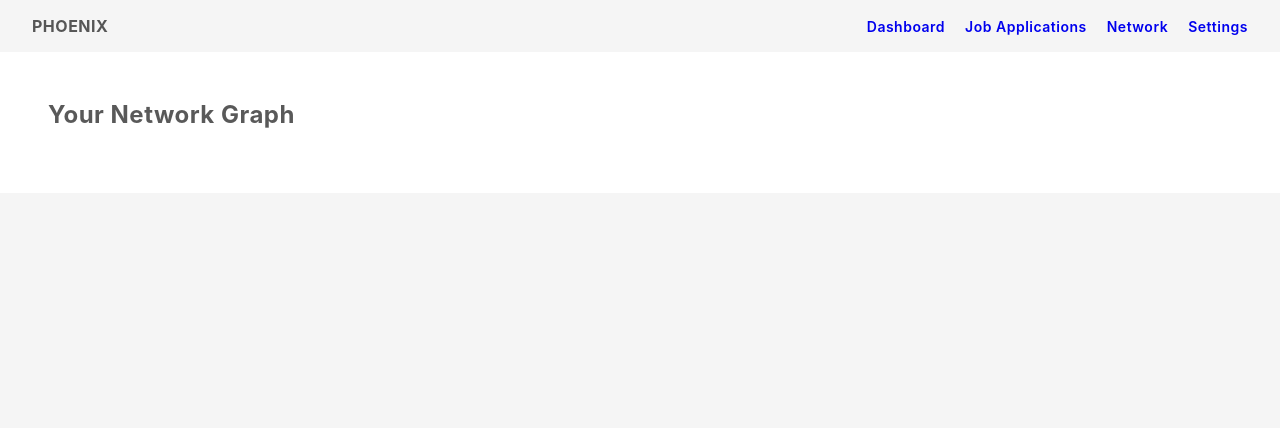
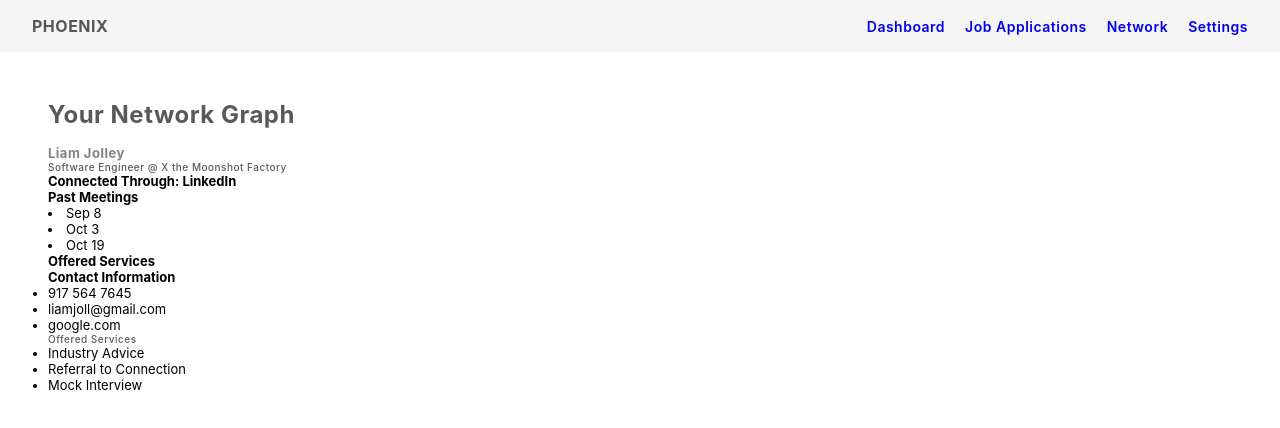
Before and after one commit to JuliaGrandury/phoenix-app-pern, a React (Create React App) app in the folder frontend/client/: page /networkgraph in a window 1280 px wide. Shown: the top 428 px of the page. Built offline with nearby package versions, Linux system fonts and the light colour scheme.

Commit message:
Working on Network Cards

```diff
--- /dev/null
+++ b/frontend/client/src/components/NetworkGraph/ConnectionCard.jsx
@@ -0,0 +1,57 @@
+import styles from './NetworkGraph.module.css'
+
+const ConnectionCard = () => {
+    const connection = {
+        name: "Liam Jolley",
+        title: "Software Engineer",
+        company: "X the Moonshot Factory",
+        origin: 'LinkedIn',
+        status: "Active",
+        contactDates: ['Sep 8', 'Oct 3', 'Oct 19'],
+        contactInfo: { phone: '917 564 7645', email: 'liamjoll@gmail.com', linkedin: 'google.com' },
+        offers: ['Industry Advice', 'Referral to Connection', 'Mock Interview'],
+        secondaryConnections: ['Julia Lawrence', 'Melody Gibson'],
+        homework: ['Schedule Mock Interview', 'Send Resume', 'Finish Zoo Problem Design']
+    }
+
+    return (
+        <div>
+            <h2>{connection.name}</h2>
+            <div className={styles.StatusCircle}></div>
+            <h3>{connection.title} @ {connection.company}</h3>
+            <h4>Connected Through: {connection.origin}</h4>
+            <div className={styles.LeftDiv}>
+                {/* Think of linking each date to note document */}
+                <h4>Past Meetings</h4>
+                {connection.contactDates.map((date) => <li>{date}</li>)}
+            </div>
+            <div className={styles.RightDiv}>
+                <h4>Offered Services</h4>
+            </div>
+            <div className={styles.RightDiv}>
+                <h4>Contact Information</h4>
+                <ul>
+                    <li>{connection.contactInfo['phone']}</li>
+                    <li>{connection.contactInfo['email']}</li>
+                    <li>{connection.contactInfo['linkedin']}</li>
+                </ul>
+            </div>
+            <div>
+                <h3>Offered Services</h3>
+                <ul>
+                    {connection.offers.map((offer) => <li>{offer}</li>)}
+                </ul>
+                {/* TAGS */}
+                {/* Resume Review */}
+                {/* Code Review */}
+                {/* Mock Interview */}
+                {/* Referral to Company */}
+                {/* Referral to Connection */}
+                {/* Industry Advice */}
+            </div>
+
+        </div>
+    )
+}
+
+export default ConnectionCard
--- a/frontend/client/src/components/NetworkGraph/NetworkGraph.jsx
+++ b/frontend/client/src/components/NetworkGraph/NetworkGraph.jsx
@@ -1,7 +1,8 @@
+import ConnectionCard from './ConnectionCard';
 import styles from './NetworkGraph.module.css'
 
 class Graph {
-  constructor (vertices) {
+  constructor(vertices) {
     this.vertices = vertices;
     this.adjacencyList = new Map();
   }
@@ -27,8 +28,8 @@ class Graph {
     }
   }
 
-  bfs() {}
-  dfs() {}
+  bfs() { }
+  dfs() { }
 }
 
 
@@ -37,6 +38,7 @@ const NetworkGraph = () => {
   return (
     <div className={styles.PageContainer}>
       <h1>Your Network Graph</h1>
+      <ConnectionCard />
     </div>
   )
 }
```
